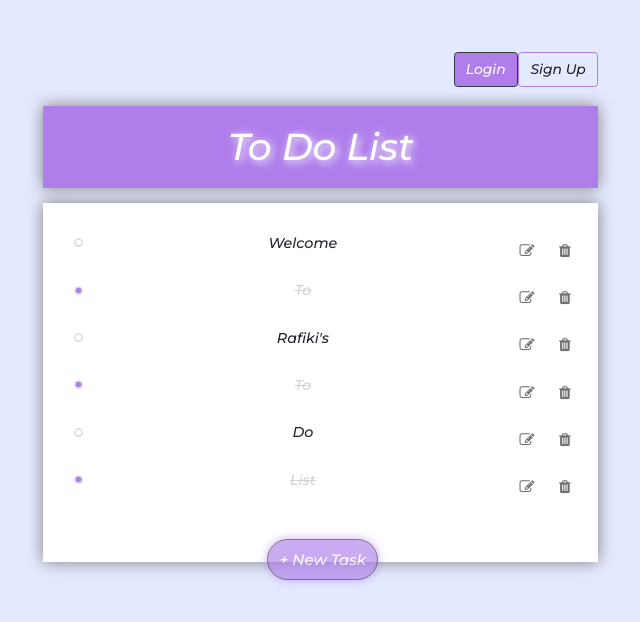
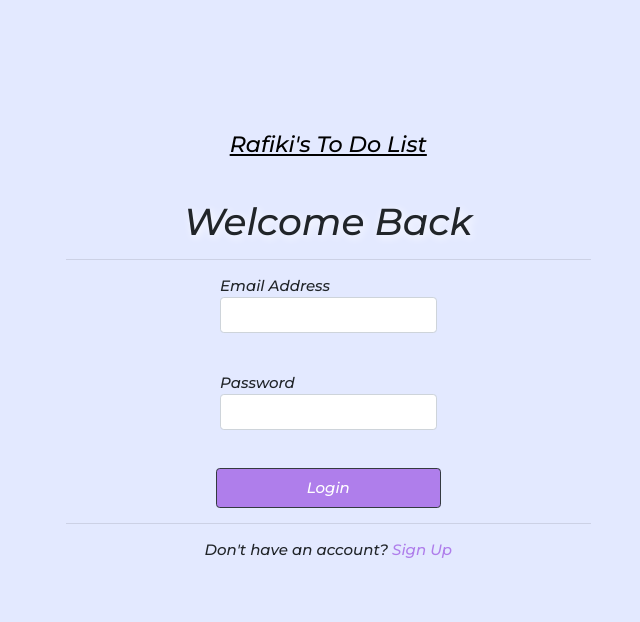
Before and after one commit to Aazain/Rafikis-To-Do-List, a Svelte app in the folder mySvelte-Frontend/: page / in a window 1280 px wide. Shown: the top 622 px of the page, without its empty margins (308-948 px from the left). Built offline with nearby package versions, Linux system fonts and the light colour scheme.

Commit message:
minor ui changes

```diff
--- a/mySvelte-Frontend/src/App.svelte
+++ b/mySvelte-Frontend/src/App.svelte
@@ -4,7 +4,6 @@ import { Router, Link, Route } from "svelte-routing";
 import signUp from "./routes/signUp.svelte";
 import login from "./routes/login.svelte";
 import list from "./routes/list.svelte";
-import home from "./routes/home.svelte";
 import item from "./routes/item/[id].svelte";
 
 </script>
@@ -15,7 +14,7 @@ import item from "./routes/item/[id].svelte";
 
 <Router>
   <div>
-    <Route path="" component="{home}" />
+    <Route path="" component="{login}" />
     <Route path="list" component="{list}" />
     <Route path="login" component="{login}" />
     <Route path="signUp" component="{signUp}" />
--- a/mySvelte-Frontend/src/routes/home.svelte
+++ /dev/null
@@ -1,132 +0,0 @@
-<script>
-
-let listData = [
-  { name: "Welcome" },
-  { name: "To", status: "true" },
-  { name: "Rafiki's" },
-  { name: "To", status: "true" },
-  { name: "Do" },
-  { name: "List", status: "true" },
-];
-
-</script>
-
-<style>
-@import "https://fonts.googleapis.com/css2?family=Montserrat:ital,wght@1,500&display=swap";
-.list-container{margin-top:-3em;height:120vh;background-color:#e3e9ff;text-align:center}
-h1{font-family:'Montserrat',sans-serif;text-shadow:2px 2px 8px #fff}
-ul{padding:1em;margin:0;list-style-type:none}
-input[type=checkbox]{transform:scale(0.8)}
-li{font-family:'Montserrat',sans-serif;margin-bottom:1.8em}
-#listArea{background-color:#fff;margin-top:1em;padding-bottom:2em;padding-top:1em;box-shadow:0 0 15px gray}
-.title{background-color:#af7eeb;color:#fff;padding:.5em;box-shadow:0 0 15px gray}
-.addbtn{font-family:'Montserrat',sans-serif;margin-top:-1.5em;margin-bottom:1.5em;background-color:#af7eeb;outline:none;border-radius:2em;box-shadow:0 0 10px #af7eeb;display:flex;justify-content:center;align-items:center;transition:.4s;color:#fff;cursor:pointer;line-height:27px}
-.removeButton:hover,.editbtn:hover{transition-duration:.2s;background-color:gray}
-.taskComplete{margin-top:.3em;margin-left:1em;margin-right:1em;float:left}
-.taskItem{margin-bottom:0;margin-right:auto;word-wrap:break-word;text-align:center}
-.taskItem:hover{cursor:pointer;text-decoration:underline}
-.removeButton{vertical-align:top}
-.checked{text-decoration:line-through;color:#d3d3d3}
-.listSelect{font-family:'Montserrat',sans-serif;margin-right:-2em;color:#fff;text-decoration:none}
-.addList{border:none;background:none;outline:none;float:left;color:#fff;line-height:38px;transition:.2s;width:0;font-weight:700}
-.footer{display:flex;justify-content:center}
-.taskComplete{width:.9em;height:.9em;background-color:#fff;border-radius:50%;vertical-align:middle;border:1px solid #ddd;-webkit-appearance:none;outline:none;cursor:pointer;border-width:.2em}
-.taskComplete:checked{background-color:#af7eeb}
-.loginBtn{background-color:#af7eeb}
-.loginBtn:hover{background-color:transparent;color:#000}
-.signUpBtn{background-color:transparent;border-color:#af7eeb;margin-left:-.3vw}
-.signUpBtn:hover{background-color:#af7eeb;border-color:#000;color:#fff}
-.loginBtn,.signUpBtn{font-family:'Montserrat',sans-serif;margin-top:-4vw;font-size:calc(0.5em + 0.5vw)}
-.registrationBtn{display:flex;justify-content:flex-end}
-@media only screen and (max-width: 280px) {
-.list-content{margin-top:6em;margin-left:1.9em;margin-right:.4em}
-.dropdown{display:none}
-.title{padding-left:2.5em}
-.userBtn{font-size:1em;margin-left:8em;margin-bottom:1em}
-.taskItem{font-size:1.5em}
-.editbtn{padding:-2em}
-.footer:hover>.addbtn{font-size:.5em}
-.taskComplete{width:1.5em;height:1.5em}
-.loginBtn,.signUpBtn{font-size:.8em}
-}
-@media only screen and (min-width: 281px) {
-.list-content{margin-top:6em;margin-left:2em;margin-right:.4em}
-.userBtn{font-size:1.5em;margin-left:5em}
-.dropdown{display:none}
-.title{padding-left:2.5em;text-align:center}
-.taskItem{font-size:1.5em}
-.editbtn{padding:-2em}
-.footer:hover>.addbtn{font-size:.7em}
-.taskComplete{width:1.5em;height:1.5em}
-}
-@media only screen and (min-width: 440px) {
-.list-content{margin-top:6em;margin-left:-1em;margin-right:-3em}
-.userBtn{font-size:1.5em;margin-left:10em}
-.dropdown{display:none}
-.title{padding-left:2.5em}
-.taskItem{font-size:1.5em}
-.editbtn{padding:-2em}
-.footer:hover>.addbtn{font-size:.7em}
-.taskComplete{width:1.5em;height:1.5em}
-}
-@media only screen and (min-width: 768px) {
-.list-content{margin-top:4em;margin-left:-8em;margin-right:-10em}
-.userBtn{font-size:1.2em;margin-left:25em}
-.title{padding-left:2.5em}
-.taskItem{font-size:1.5em}
-.editbtn{padding:-2em}
-.footer:hover>.addbtn{font-size:1em}
-.taskComplete{width:1.5em;height:1.5em}
-}
-@media only screen and (min-width: 992px) {
-.list-content{margin-top:2em;margin-left:-6em;margin-right:-5em}
-.userBtn{font-size:1.2em;margin-left:25em}
-.title{padding-left:2.5em}
-.taskItem{font-size:1.2em}
-.editbtn{padding:-2em}
-.footer:hover>.addbtn{font-size:1em}
-.taskComplete{width:1em;height:1em}
-}
-@media only screen and (min-width: 1200px) {
-.list-content{margin-top:-2em;margin-left:-.5em;margin-right:-.5em}
-.userBtn{font-size:1em;margin-left:25em}
-.title{padding-left:2.5em}
-.taskItem{font-size:1em}
-.editbtn{padding:-2em}
-.footer:hover>.addbtn{font-size:1em}
-.taskComplete{width:.8em;height:.8em}
-}
-</style>
-
-	<!-- 	BODY -->
-<div class="list-container">
-	<div class="list-content">
-		<div class="registrationBtn">
-			<div class="userBtn">
-				<a href="login" class="loginBtn btn btn-dark" value="Login">Login</a>
-				<a href="signUp" class="signUpBtn btn btn-light" value="SignUp">Sign Up</a>
-			</div>
-		</div>
-			<h1 class="title"> <a href="." class="listSelect"><i class="fa fa-bars pull-left dropdown"></i></a> To Do List</h1>
-			<div id="listArea">
-				<ul>
-					{#each listData as item}
-						<div class="item">
-							<li class="taskName">
-								<input type="checkbox" readonly bind:checked={item.status} name="taskCheck" class="taskComplete">
-								<button disabled id="deleteBtn" class="btn btn removeButton pull-right"><i class="fa fa-trash w3-medium"></i></button>
-								<button disabled class="editbtn btn btn pull-right" data-toggle="modal" data-target="#editorModal{item._id}"><i class="fa fa-edit w3-medium"></i></button>
-								<span class:checked={item.status}>  <p class="taskItem">{item.name}</p></span>
-							</li>
-						</div>
-
-					{/each}
-				</ul>
-			</div>
-			<div class="footer">
-				<input autocomplete="off" class="addList textInput" type="text" id="createTask" name="newItem" placeholder="Type Here">
-				<button disabled type="submit" class="addbtn btn btn-dark">+ New Task</button>
-			</div>
-
-	</div>
-</div>
--- a/mySvelte-Frontend/src/routes/list.svelte
+++ b/mySvelte-Frontend/src/routes/list.svelte
@@ -193,6 +193,11 @@ li{font-family:'Montserrat',sans-serif;margin-bottom:1.8em}
 .footer:hover>.addbtn{font-size:1em}
 .taskComplete{width:.8em;height:.8em}
 }
+@media only screen and (max-width: 1200px) {
+	.addList{width:120px;padding:0 6px;background-color:#000;box-shadow:0 0 10px #000;border-radius:0}
+	.addbtn{background:#000;box-shadow:0 0 10px #000;color:#fff;border-radius:0;border:none}
+	.footer{margin-left:15%}
+}
 </style>
 
 <!-- 	BODY -->
```
